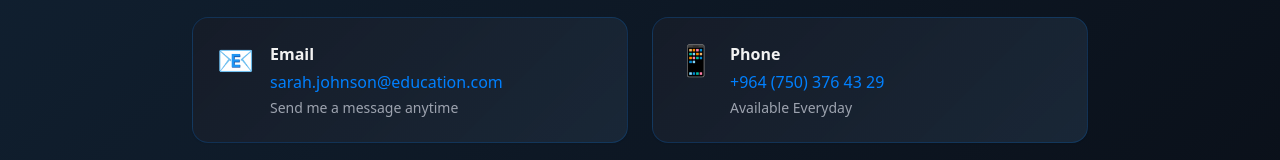
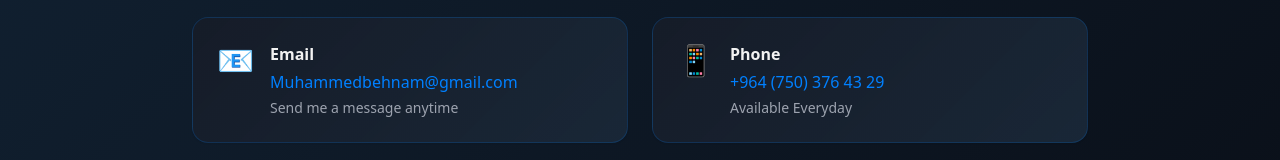
Before and after one commit to Blendddd/muhammed, a React (Vite) app: page / in a window 1280 px wide. Shown: the part 3249-3409 px from the top of the page. Built offline with nearby package versions, Linux system fonts and the light colour scheme.

Commit message:
Update ContactSection.tsx

```diff
--- a/src/components/ContactSection.tsx
+++ b/src/components/ContactSection.tsx
@@ -37,7 +37,7 @@ const ContactSection = () => {
   const contactInfo = [{
     icon: "📧",
     title: "Email",
-    value: "sarah.johnson@education.com",
+    value: "Muhammedbehnam@gmail.com",
     description: "Send me a message anytime"
   }, {
     icon: "📱",
```
